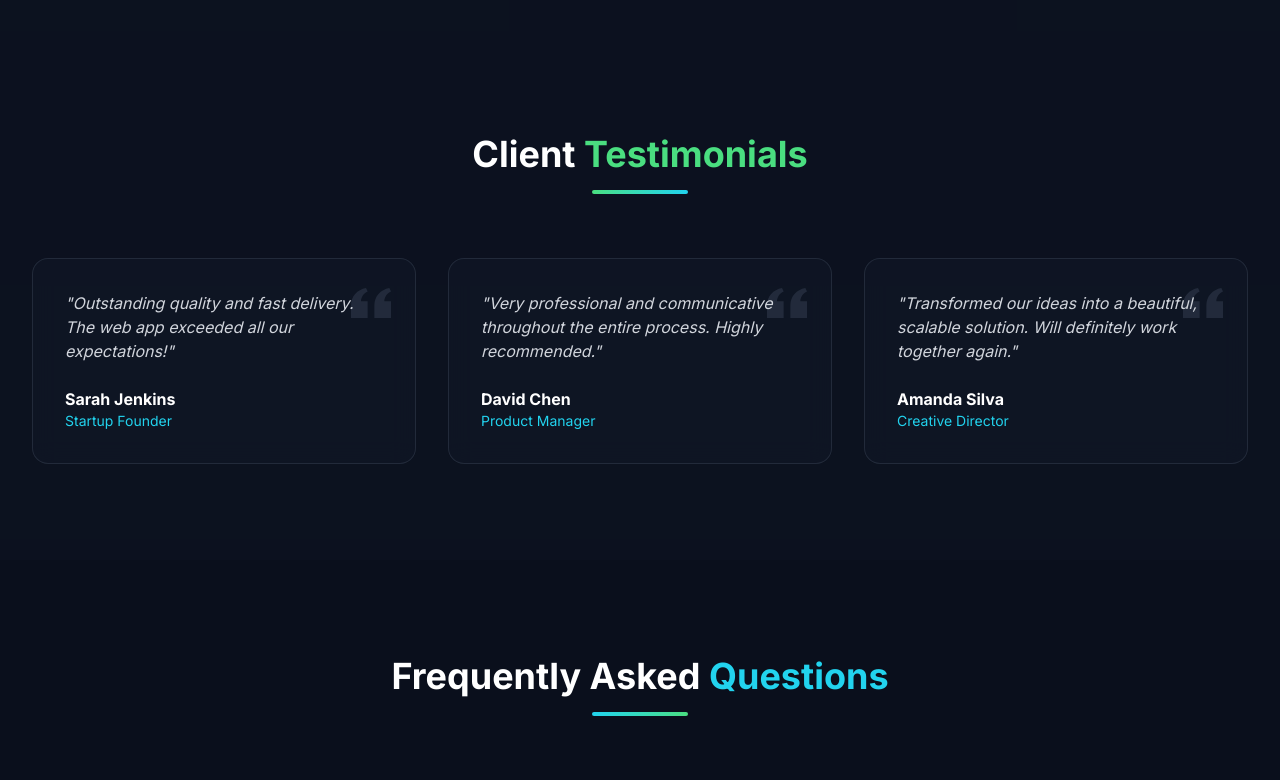
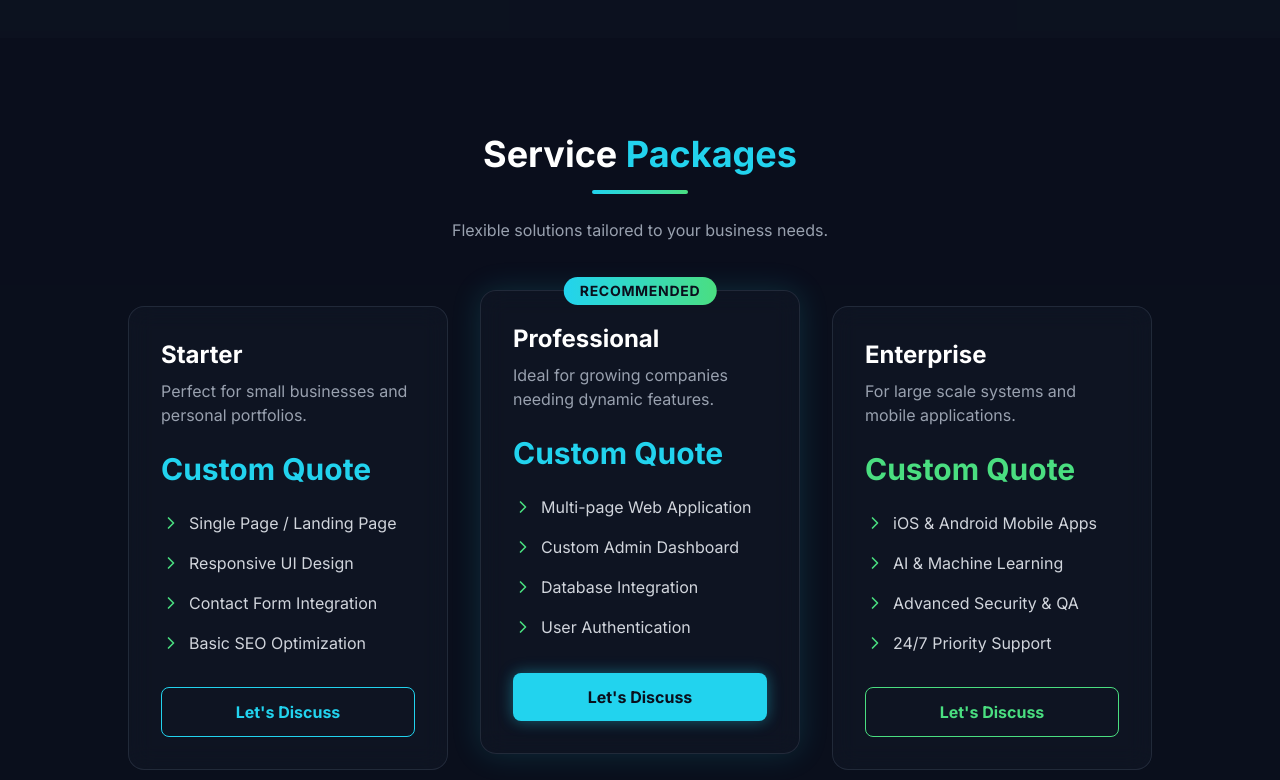
Before and after one commit to deshan2004/CodeCraft-Solutions, a React (Vite) app: page / in a window 1280 px wide. Shown: the part 3780-4560 px from the top of the page. Built offline with nearby package versions, Linux system fonts and the light colour scheme.

Commit message:
Update App.tsx

```diff
--- a/src/App.tsx
+++ b/src/App.tsx
@@ -448,6 +448,69 @@ function App() {
         </div>
       </section>
 
+      {/* 4.5 Service Packages */}
+      <section className="py-24 relative bg-navy-900/50">
+        <div className="max-w-7xl mx-auto px-4 sm:px-6 lg:px-8">
+          <div className="text-center mb-16">
+            <h2 className="text-3xl md:text-4xl font-bold mb-4 text-white">Service <span className="text-cyan-400">Packages</span></h2>
+            <div className="w-24 h-1 bg-gradient-to-r from-cyan-400 to-green-400 mx-auto rounded-full"></div>
+            <p className="text-gray-400 mt-6 max-w-2xl mx-auto">Flexible solutions tailored to your business needs.</p>
+          </div>
+          <div className="grid md:grid-cols-3 gap-8 max-w-5xl mx-auto">
+
+            {/* Starter Package */}
+            <div className="glass-panel p-8 rounded-2xl border-gray-700 hover:border-cyan-500/50 transition-all duration-300 relative flex flex-col">
+              <h3 className="text-2xl font-bold text-white mb-2">Starter</h3>
+              <p className="text-gray-400 mb-6">Perfect for small businesses and personal portfolios.</p>
+              <div className="mb-6">
+                <span className="text-3xl font-extrabold text-cyan-400">Custom Quote</span>
+              </div>
+              <ul className="space-y-4 mb-8 flex-grow text-gray-300">
+                <li className="flex items-center"><ChevronRight className="w-5 h-5 text-green-400 mr-2 shrink-0" /> Single Page / Landing Page</li>
+                <li className="flex items-center"><ChevronRight className="w-5 h-5 text-green-400 mr-2 shrink-0" /> Responsive UI Design</li>
+                <li className="flex items-center"><ChevronRight className="w-5 h-5 text-green-400 mr-2 shrink-0" /> Contact Form Integration</li>
+                <li className="flex items-center"><ChevronRight className="w-5 h-5 text-green-400 mr-2 shrink-0" /> Basic SEO Optimization</li>
+              </ul>
+              <a href="#contact" className="w-full py-3 rounded-lg font-bold text-center border border-cyan-400 text-cyan-400 hover:bg-cyan-400 hover:text-navy-900 transition-all">Let's Discuss</a>
+            </div>
+
+            {/* Professional Package */}
+            <div className="glass-panel p-8 rounded-2xl border-cyan-500/50 hover:border-cyan-400 transition-all duration-300 relative flex flex-col transform md:-translate-y-4 shadow-[0_0_30px_rgba(34,211,238,0.15)] bg-cyan-900/10">
+              <div className="absolute top-0 left-1/2 transform -translate-x-1/2 -translate-y-1/2 bg-gradient-to-r from-cyan-400 to-green-400 text-navy-900 px-4 py-1 rounded-full text-sm font-bold tracking-wider">RECOMMENDED</div>
+              <h3 className="text-2xl font-bold text-white mb-2">Professional</h3>
+              <p className="text-gray-400 mb-6">Ideal for growing companies needing dynamic features.</p>
+              <div className="mb-6">
+                <span className="text-3xl font-extrabold text-cyan-400">Custom Quote</span>
+              </div>
+              <ul className="space-y-4 mb-8 flex-grow text-gray-300">
+                <li className="flex items-center"><ChevronRight className="w-5 h-5 text-green-400 mr-2 shrink-0" /> Multi-page Web Application</li>
+                <li className="flex items-center"><ChevronRight className="w-5 h-5 text-green-400 mr-2 shrink-0" /> Custom Admin Dashboard</li>
+                <li className="flex items-center"><ChevronRight className="w-5 h-5 text-green-400 mr-2 shrink-0" /> Database Integration</li>
+                <li className="flex items-center"><ChevronRight className="w-5 h-5 text-green-400 mr-2 shrink-0" /> User Authentication</li>
+              </ul>
+              <a href="#contact" className="w-full py-3 rounded-lg font-bold text-center bg-cyan-400 text-navy-900 hover:bg-cyan-300 transition-all shadow-[0_0_15px_rgba(34,211,238,0.4)]">Let's Discuss</a>
+            </div>
+
+            {/* Enterprise Package */}
+            <div className="glass-panel p-8 rounded-2xl border-gray-700 hover:border-green-500/50 transition-all duration-300 relative flex flex-col">
+              <h3 className="text-2xl font-bold text-white mb-2">Enterprise</h3>
+              <p className="text-gray-400 mb-6">For large scale systems and mobile applications.</p>
+              <div className="mb-6">
+                <span className="text-3xl font-extrabold text-green-400">Custom Quote</span>
+              </div>
+              <ul className="space-y-4 mb-8 flex-grow text-gray-300">
+                <li className="flex items-center"><ChevronRight className="w-5 h-5 text-green-400 mr-2 shrink-0" /> iOS & Android Mobile Apps</li>
+                <li className="flex items-center"><ChevronRight className="w-5 h-5 text-green-400 mr-2 shrink-0" /> AI & Machine Learning</li>
+                <li className="flex items-center"><ChevronRight className="w-5 h-5 text-green-400 mr-2 shrink-0" /> Advanced Security & QA</li>
+                <li className="flex items-center"><ChevronRight className="w-5 h-5 text-green-400 mr-2 shrink-0" /> 24/7 Priority Support</li>
+              </ul>
+              <a href="#contact" className="w-full py-3 rounded-lg font-bold text-center border border-green-400 text-green-400 hover:bg-green-400 hover:text-navy-900 transition-all">Let's Discuss</a>
+            </div>
+
+          </div>
+        </div>
+      </section>
+
       {/* Testimonials */}
       <section className="py-24 bg-navy-800/30 relative overflow-hidden">
         <div className="max-w-7xl mx-auto px-4 sm:px-6 lg:px-8">
```
